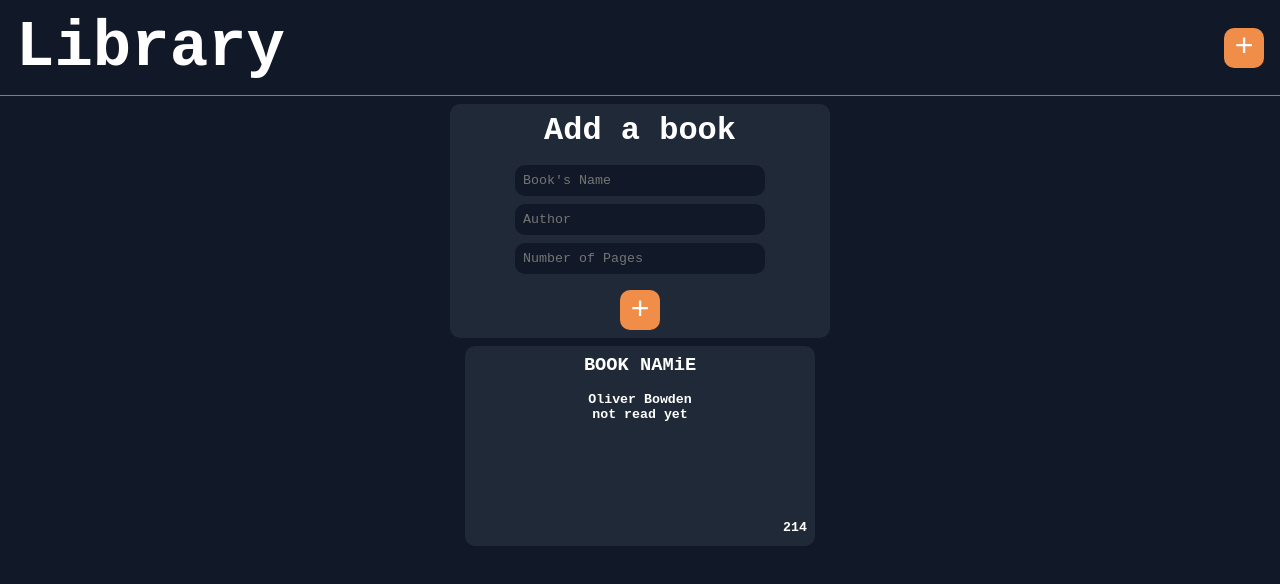
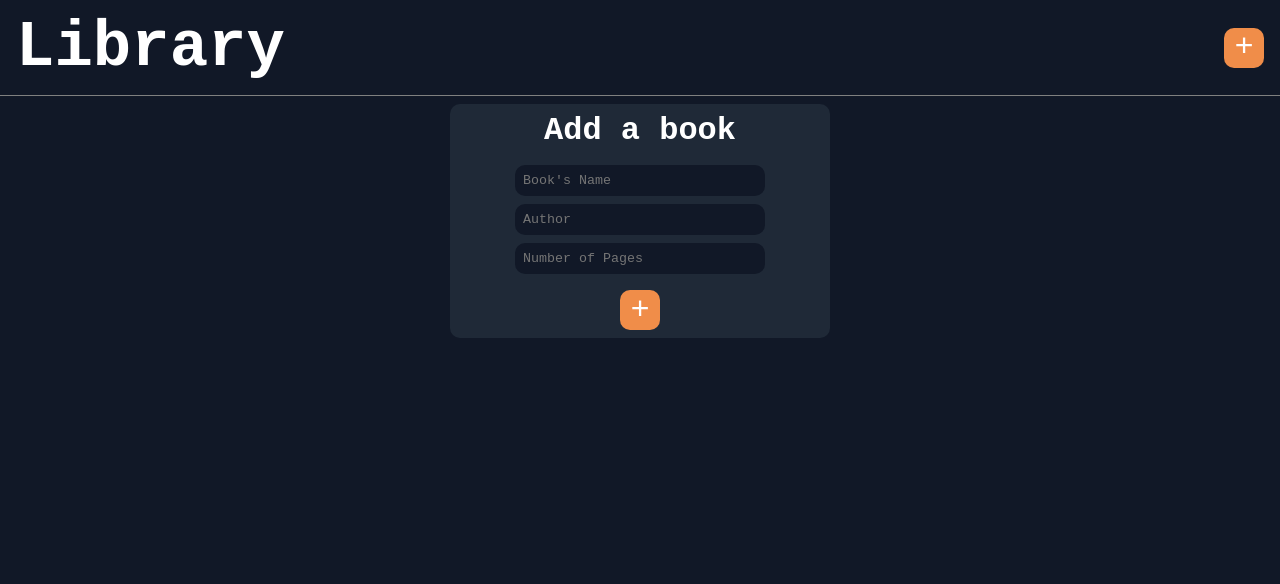
Before and after one commit to Ktioru/library, a plain HTML site: page index.html in a window 1280 px wide. Drawn offline with Linux system fonts and the light colour scheme.

Commit message:
Excluded useless code

```diff
--- a/index.html
+++ b/index.html
@@ -34,27 +34,7 @@
         </div>
 
         <div class="books">
-            <div class="book">
-                <div class="booksTextualContent">
-                    <h3 class="bookTitle">
-                        BOOK NAMiE
-                    </h3>
-                    <h5 class="author">
-                        Oliver Bowden
-                    </h5>
 
-                    <h5 class="read">
-                        not read yet
-                    </h5>
-
-                </div>
-                <div class="pages">
-                    <h5 class="numberOfPages">
-                        214
-                    </h5>
-                </div>
-
-            </div>
         </div>
 
 
```
